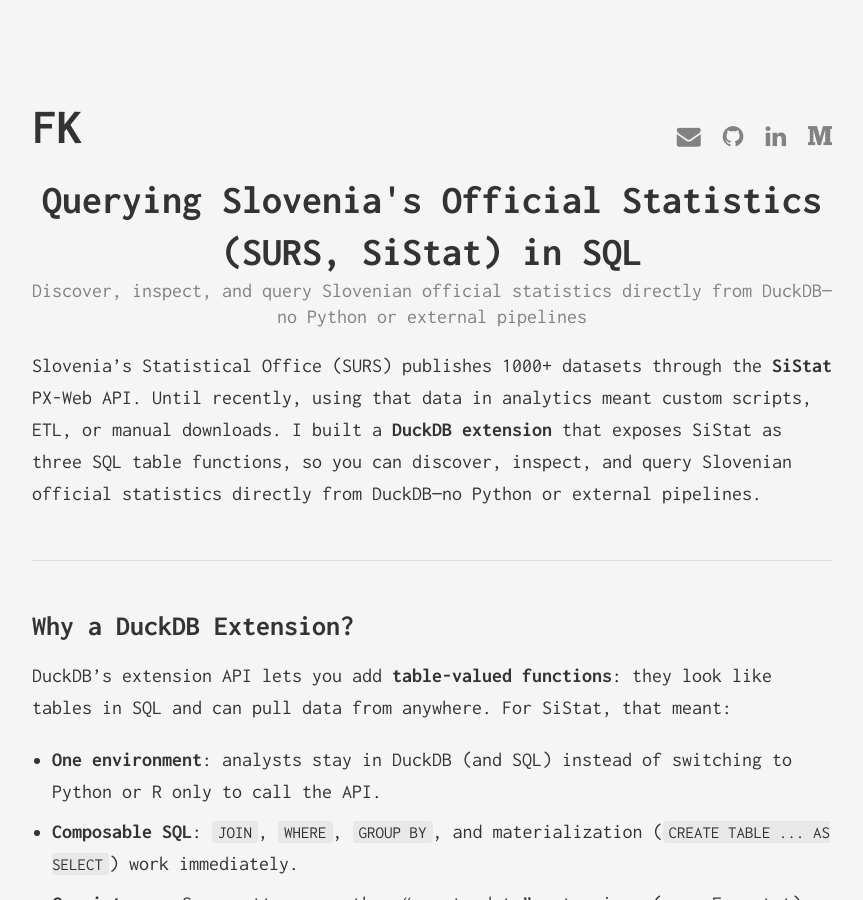
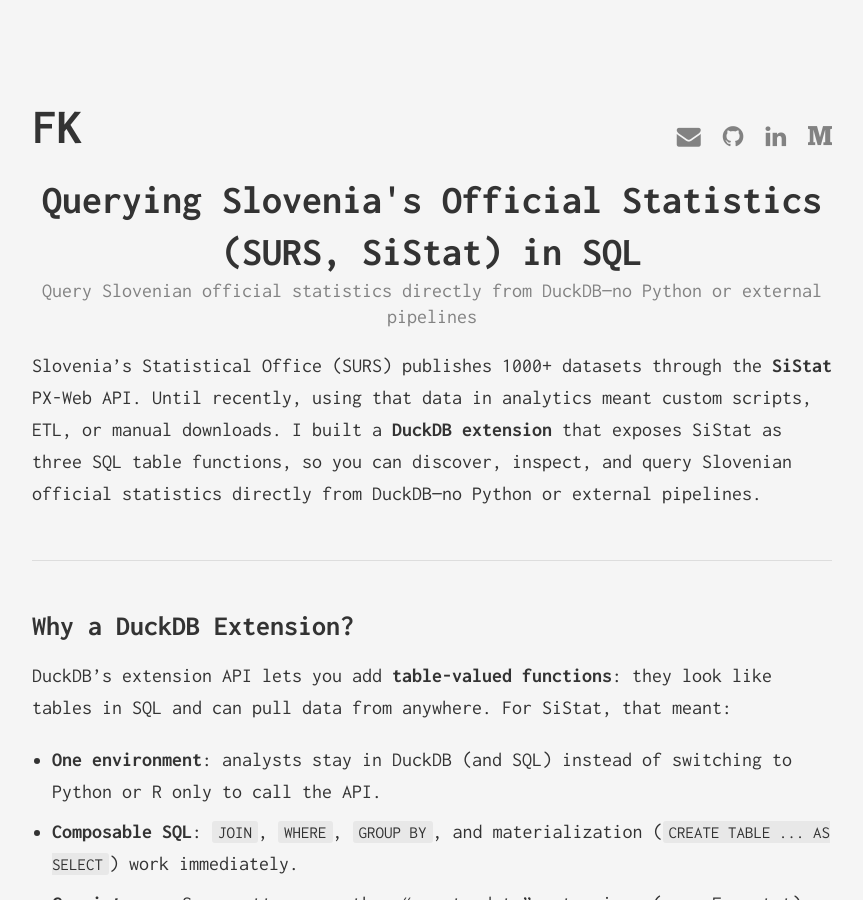
Before and after one commit to fklezin/fklezin.github.io, a Jekyll site: the page built from _posts/2026-03-03-querying-slovenia-official-statistics-sql-duckdb-extension-sistat.md, in a window 1280 px wide and 900 px high. Shown: the whole window, without its empty margins (208-1071 px from the left). Built offline with Jekyll 4.4.1, drawn with Linux system fonts in a browser that asks for light colours.

Commit message:
update subtitle

```diff
--- a/_posts/2026-03-03-querying-slovenia-official-statistics-sql-duckdb-extension-sistat.md
+++ b/_posts/2026-03-03-querying-slovenia-official-statistics-sql-duckdb-extension-sistat.md
@@ -1,7 +1,7 @@
 ---
 layout: post
 title: "Querying Slovenia's Official Statistics (SURS, SiStat) in SQL"
-subtitle: "Discover, inspect, and query Slovenian official statistics directly from DuckDB—no Python or external pipelines"
+subtitle: "Query Slovenian official statistics directly from DuckDB—no Python or external pipelines"
 date: 2026-03-03 00:00:00
 categories: [data-engineering, duckdb, sql, open-data]
 tags: [duckdb, sistat, surs, slovenia, sql, px-web]
```
